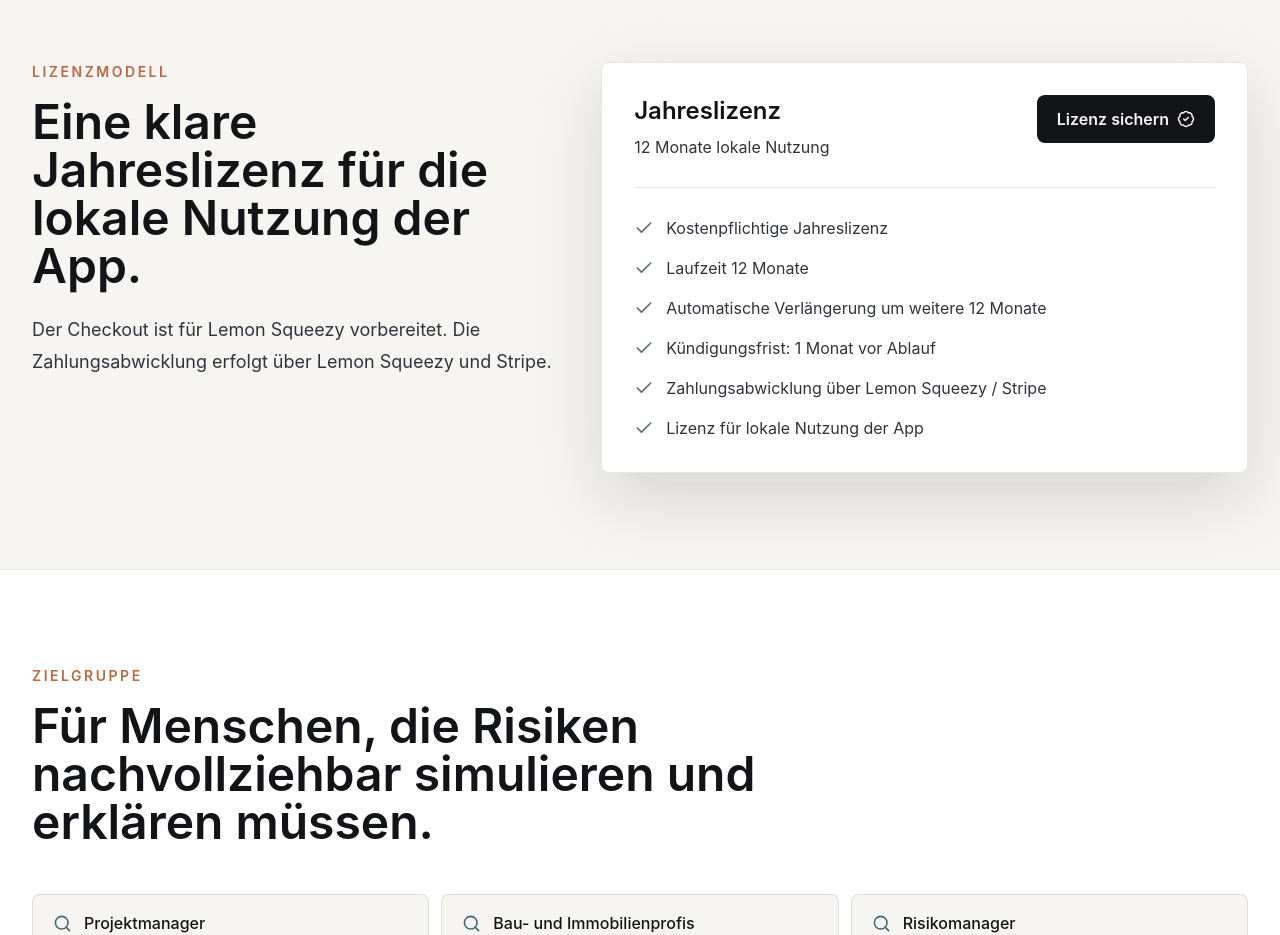
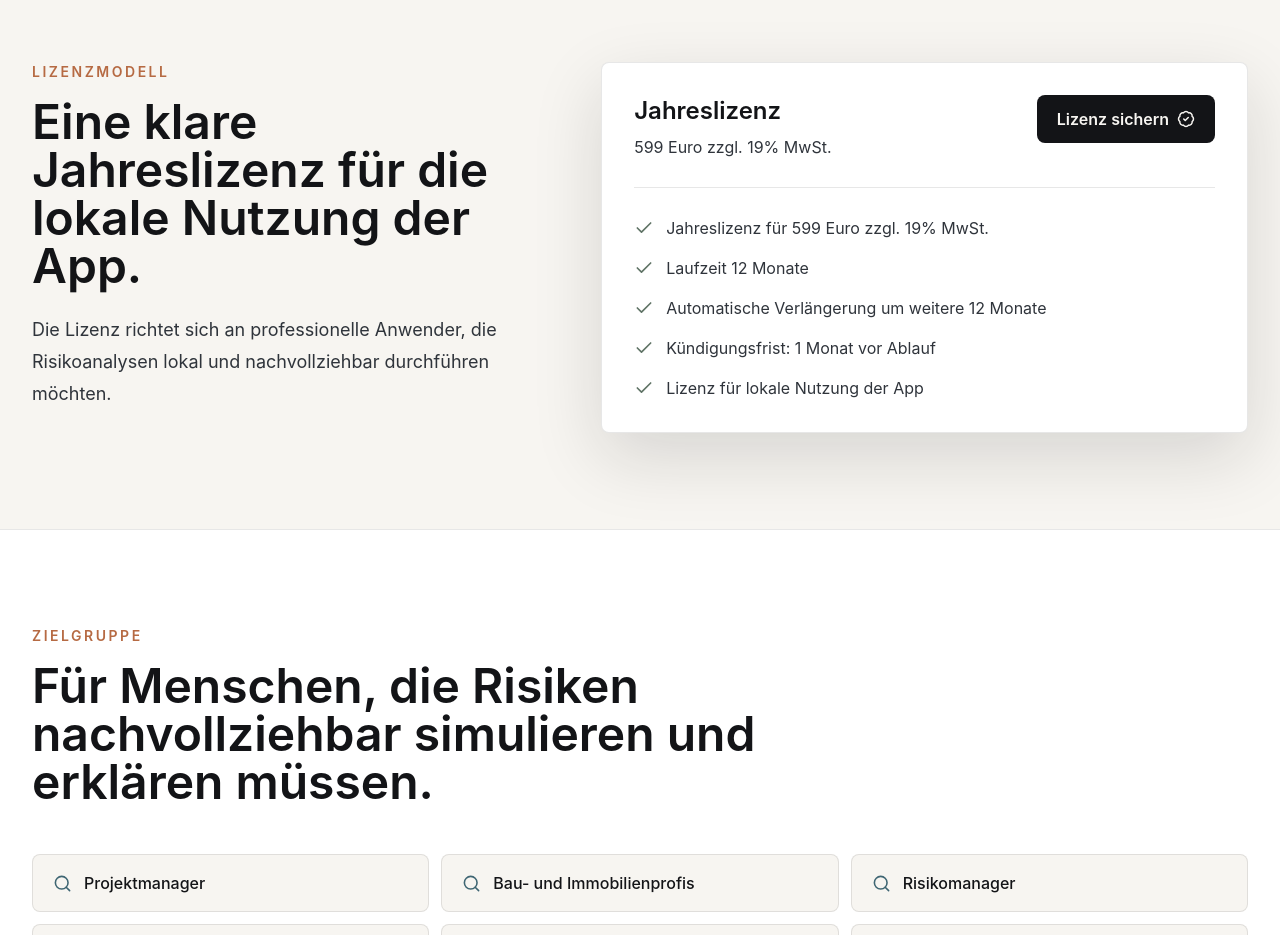
Before and after one commit to BM1964-25/SMART-RISK-Monte-Carlo-Simulation-Landingpage, a React (Vite) app: page / in a window 1280 px wide. Shown: the part 3220-4155 px from the top of the page. Built offline with nearby package versions, Linux system fonts and the light colour scheme.

Commit message:
Update license pricing copy

```diff
--- a/src/App.tsx
+++ b/src/App.tsx
@@ -119,7 +119,7 @@ const faqs = [
   {
     question: "Wie funktioniert die Lizenz?",
     answer:
-      "Die App wird über eine kostenpflichtige Jahreslizenz lizenziert. Die Laufzeit beträgt 12 Monate und verlängert sich automatisch um weitere 12 Monate.",
+      "Die App wird über eine kostenpflichtige Jahreslizenz für 599 Euro zzgl. 19% MwSt. lizenziert. Die Laufzeit beträgt 12 Monate und verlängert sich automatisch um weitere 12 Monate.",
   },
   {
     question: "Kann ich Daten exportieren?",
@@ -129,7 +129,7 @@ const faqs = [
   {
     question: "Brauche ich ein Nutzerkonto?",
     answer:
-      "Für die lokale Arbeit ist kein SaaS-Konto vorgesehen. Kauf, Zahlung und Lizenzverwaltung laufen getrennt über Lemon Squeezy und Stripe.",
+      "Für die lokale Arbeit ist kein SaaS-Konto vorgesehen. Die Lizenz gilt für die lokale Nutzung der App.",
   },
   {
     question: "Für welche Anwendungsfälle eignet sich die App?",
@@ -316,15 +316,15 @@ function App() {
               Eine klare Jahreslizenz für die lokale Nutzung der App.
             </h2>
             <p className="mt-6 text-lg leading-8 text-graphite">
-              Der Checkout ist für Lemon Squeezy vorbereitet. Die
-              Zahlungsabwicklung erfolgt über Lemon Squeezy und Stripe.
+              Die Lizenz richtet sich an professionelle Anwender, die
+              Risikoanalysen lokal und nachvollziehbar durchführen möchten.
             </p>
           </div>
           <div className="rounded-lg border border-ink/10 bg-white p-6 shadow-panel sm:p-8">
             <div className="flex flex-col justify-between gap-5 border-b border-ink/10 pb-7 sm:flex-row sm:items-start">
               <div>
                 <h3 className="text-2xl font-semibold">Jahreslizenz</h3>
-                <p className="mt-2 text-graphite">12 Monate lokale Nutzung</p>
+                <p className="mt-2 text-graphite">599 Euro zzgl. 19% MwSt.</p>
               </div>
               <a
                 href={checkoutUrl}
@@ -336,11 +336,10 @@ function App() {
             </div>
             <ul className="mt-7 grid gap-4 text-graphite">
               {[
-                "Kostenpflichtige Jahreslizenz",
+                "Jahreslizenz für 599 Euro zzgl. 19% MwSt.",
                 "Laufzeit 12 Monate",
                 "Automatische Verlängerung um weitere 12 Monate",
                 "Kündigungsfrist: 1 Monat vor Ablauf",
-                "Zahlungsabwicklung über Lemon Squeezy / Stripe",
                 "Lizenz für lokale Nutzung der App",
               ].map((item) => (
                 <li className="flex gap-3" key={item}>
```
Also changed, not shown: 1 other file (tests, documents, lock files or other folders).
